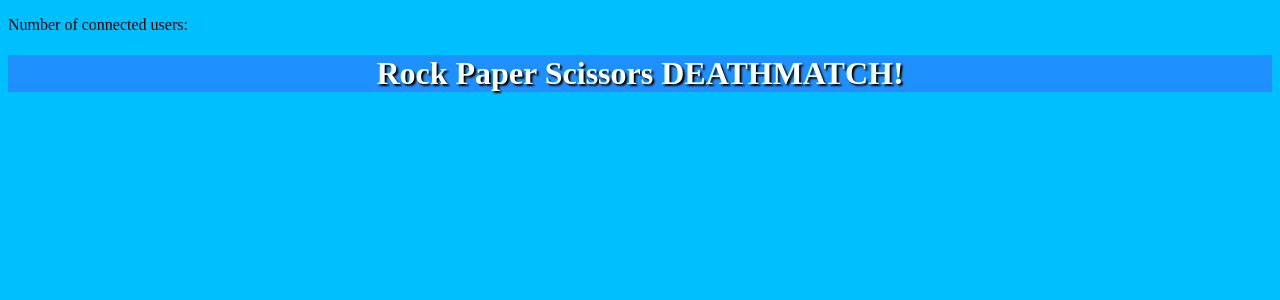
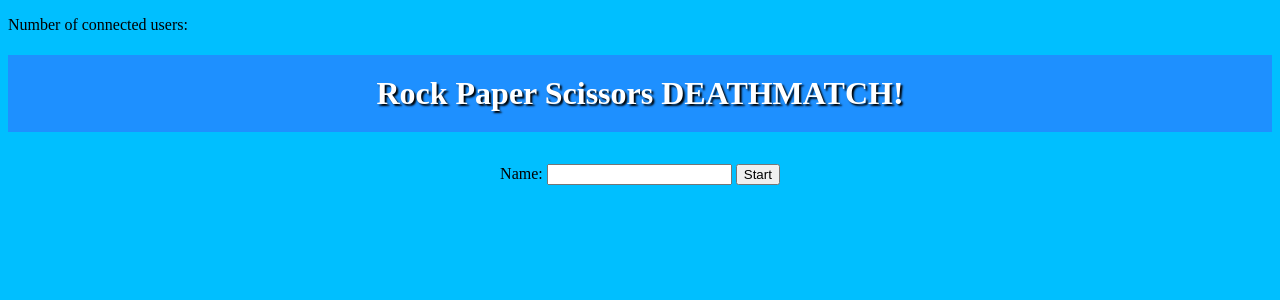
Before and after one commit to billbitt/RPS-Multiplayer, a PHP site: page / in a window 1280 px wide. Shown: the top 300 px of the page. Run offline with PHP 8.4, Linux system fonts and the light colour scheme; some libraries are stand-ins or nearby versions.

Commit message:
added login-info section without functionality

```diff
--- a/assets/css/style.css
+++ b/assets/css/style.css
@@ -7,3 +7,12 @@ header {
     text-align: center;
     text-shadow: 2px 2px 2px black;
 }
+
+.login-section, .gameplay-section, .chat-section {
+    padding: 10px;
+    text-align: center;
+}
+
+h1 {
+    padding: 20px 10px 20px 10px;
+}
--- a/assets/js/game.js
+++ b/assets/js/game.js
@@ -24,3 +24,11 @@ database.ref("/connections").on("value", function(snap) {
     console.log(snap.numChildren());
 	$("#connected-viewers").text(snap.numChildren());
 });
+
+
+//add "on click" function to the login form's button to submit player info
+$("#login-form-btn").on("click", function(){
+
+    //return false so it doesnt reload page
+    return false;
+})
--- a/index.html
+++ b/index.html
@@ -12,6 +12,17 @@
     <header>
         <h1>Rock Paper Scissors DEATHMATCH!</h1>
     </header>
+    <div class="login-section">
+        <form id="login-form">
+            <label id="login-form-label" for="login-form-name">Name:</label>
+            <input id="login-form-name" type="text"></input>
+            <input id="login-form-btn" type="submit" value="Start"></input>
+        </form>
+    </div>
+    <div class="gameplay-section">
+    </div>
+    <div class="chat-section">
+    </div>
 
     <script src="https://www.gstatic.com/firebasejs/3.5.3/firebase.js"></script>
     <script>
```
